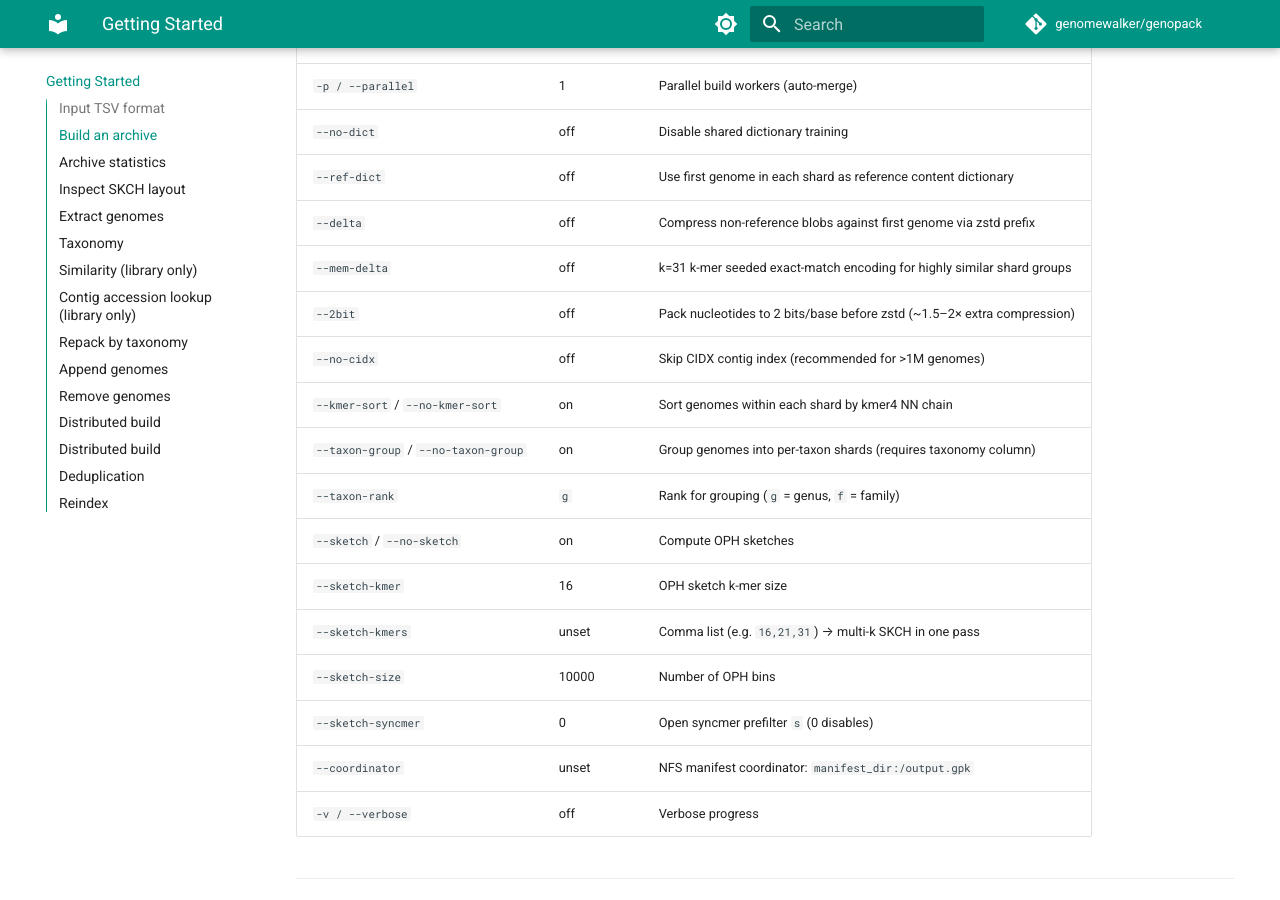
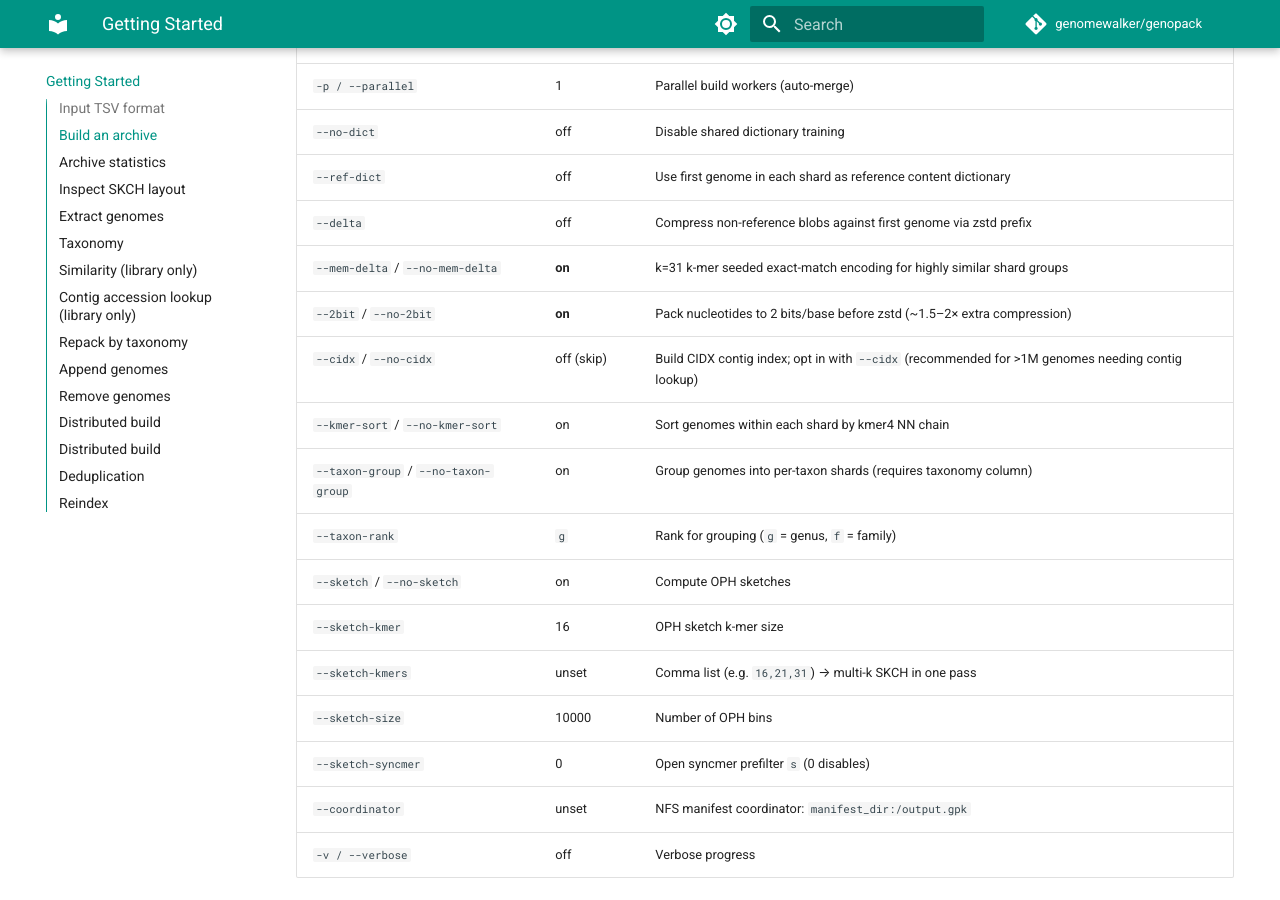
Before and after one commit to genomewalker/genopack, an MkDocs documentation site: the page built from docs/getting-started.md, in a window 1280 px wide and 900 px high, scrolled down 1195 px. Built offline with MkDocs 1.6.1 and Material for MkDocs 9.7.7, drawn with Linux system fonts in a browser that asks for light colours; comment, search, counter and statistics services are not loaded.

Commit message:
fix(docs): 3 wrong values found by code audit
getting-started.md:
- --mem-delta default: off → on (build_mem_delta=true in main.cpp)
- --2bit default: off → on (build_2bit=true in main.cpp)
- --no-cidx: rewrite to --cidx (CIDX is off by default; --cidx opts in)

api.md:
- GenomeMeta table: add missing genome_type field between genome_id and shard_id

DEREP_FORMAT.md:
- hash_seed comment: 'xxh3-64 seed' → 'reserved; always 0 (unseeded)'

```diff
--- a/docs/getting-started.md
+++ b/docs/getting-started.md
@@ -41,9 +41,9 @@ The output `mydb.gpk` is a directory containing `toc.bin` and section files. Def
 | `--no-dict` | off | Disable shared dictionary training |
 | `--ref-dict` | off | Use first genome in each shard as reference content dictionary |
 | `--delta` | off | Compress non-reference blobs against first genome via zstd prefix |
-| `--mem-delta` | off | k=31 k-mer seeded exact-match encoding for highly similar shard groups |
-| `--2bit` | off | Pack nucleotides to 2 bits/base before zstd (~1.5–2× extra compression) |
-| `--no-cidx` | off | Skip CIDX contig index (recommended for >1M genomes) |
+| `--mem-delta` / `--no-mem-delta` | **on** | k=31 k-mer seeded exact-match encoding for highly similar shard groups |
+| `--2bit` / `--no-2bit` | **on** | Pack nucleotides to 2 bits/base before zstd (~1.5–2× extra compression) |
+| `--cidx` / `--no-cidx` | off (skip) | Build CIDX contig index; opt in with `--cidx` (recommended for >1M genomes needing contig lookup) |
 | `--kmer-sort` / `--no-kmer-sort` | on | Sort genomes within each shard by kmer4 NN chain |
 | `--taxon-group` / `--no-taxon-group` | on | Group genomes into per-taxon shards (requires taxonomy column) |
 | `--taxon-rank` | `g` | Rank for grouping (`g` = genus, `f` = family) |
```
Also changed, not shown: DEREP_FORMAT.md (+1 -1 lines), docs/api.md (+1 -0 lines).
